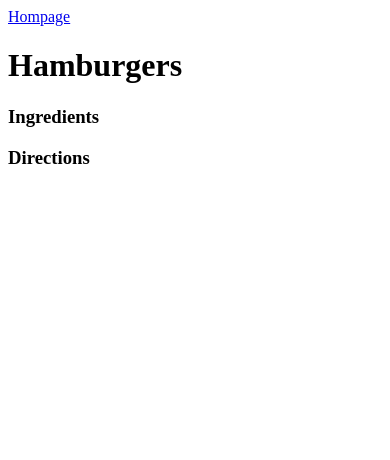
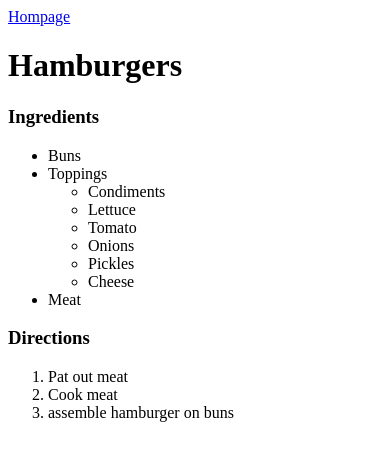
Before and after one commit to jtphillips215/recipes, a plain HTML site: page root/pages/hamburgers.html in a window 390 px wide. Drawn offline with Linux system fonts and the light colour scheme.

Commit message:
completed hamburger page

```diff
--- a/root/pages/hamburgers.html
+++ b/root/pages/hamburgers.html
@@ -10,8 +10,24 @@
     <a href="../index.html">Hompage</a>
     <h1>Hamburgers</h1>
     <h3>Ingredients</h3>
-    <ul></ul>
+    <ul>
+      <li>Buns</li>
+      <li>Toppings</li>
+      <ul>
+        <li>Condiments</li>
+        <li>Lettuce</li>
+        <li>Tomato</li>
+        <li>Onions</li>
+        <li>Pickles</li>
+        <li>Cheese</li>
+      </ul>
+      <li>Meat</li>
+    </ul>
     <h3>Directions</h3>
-    <ol></ol>
+    <ol>
+      <li>Pat out meat</li>
+      <li>Cook meat</li>
+      <li>assemble hamburger on buns</li>
+    </ol>
   </body>
 </html>
```
